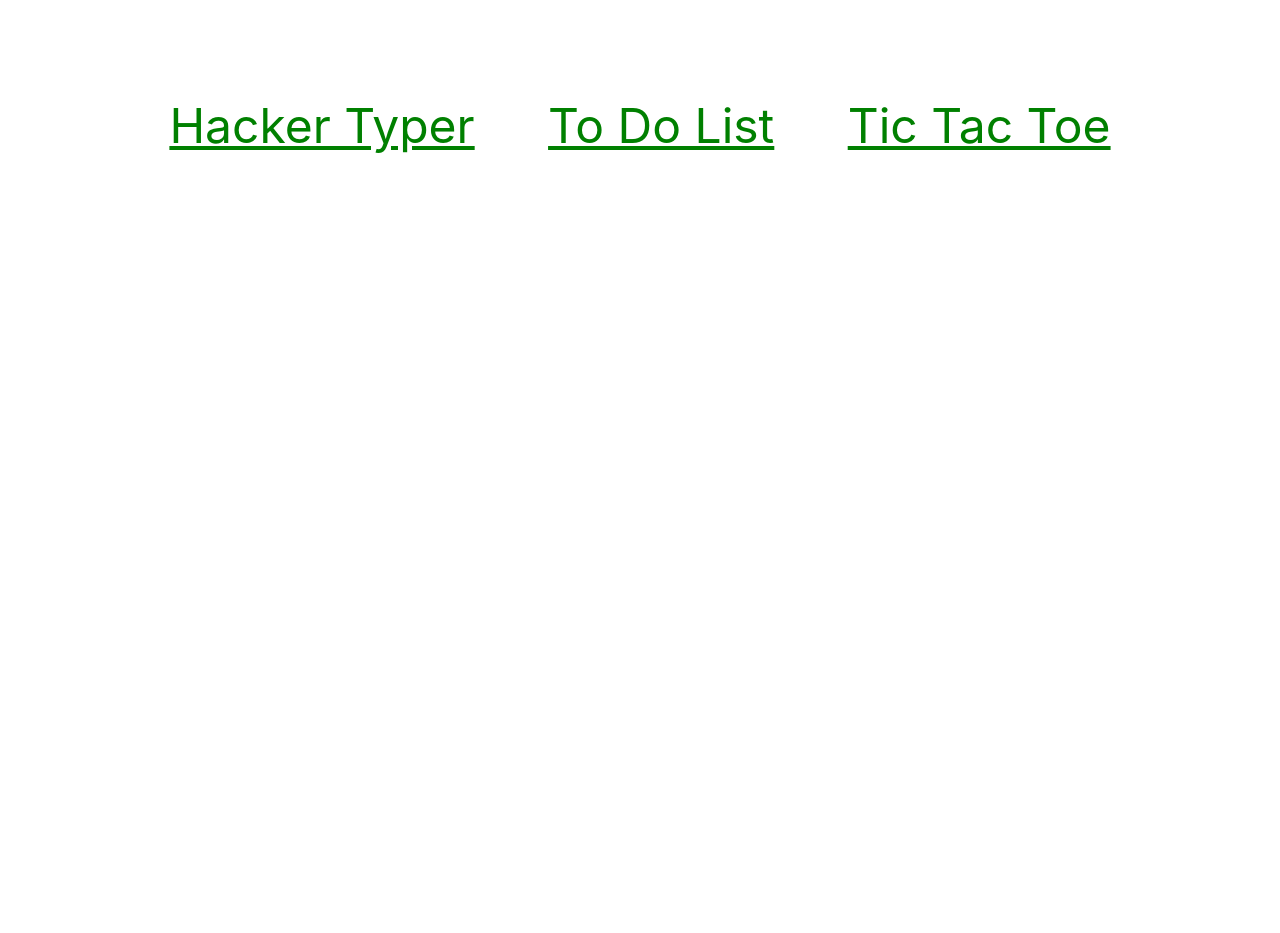
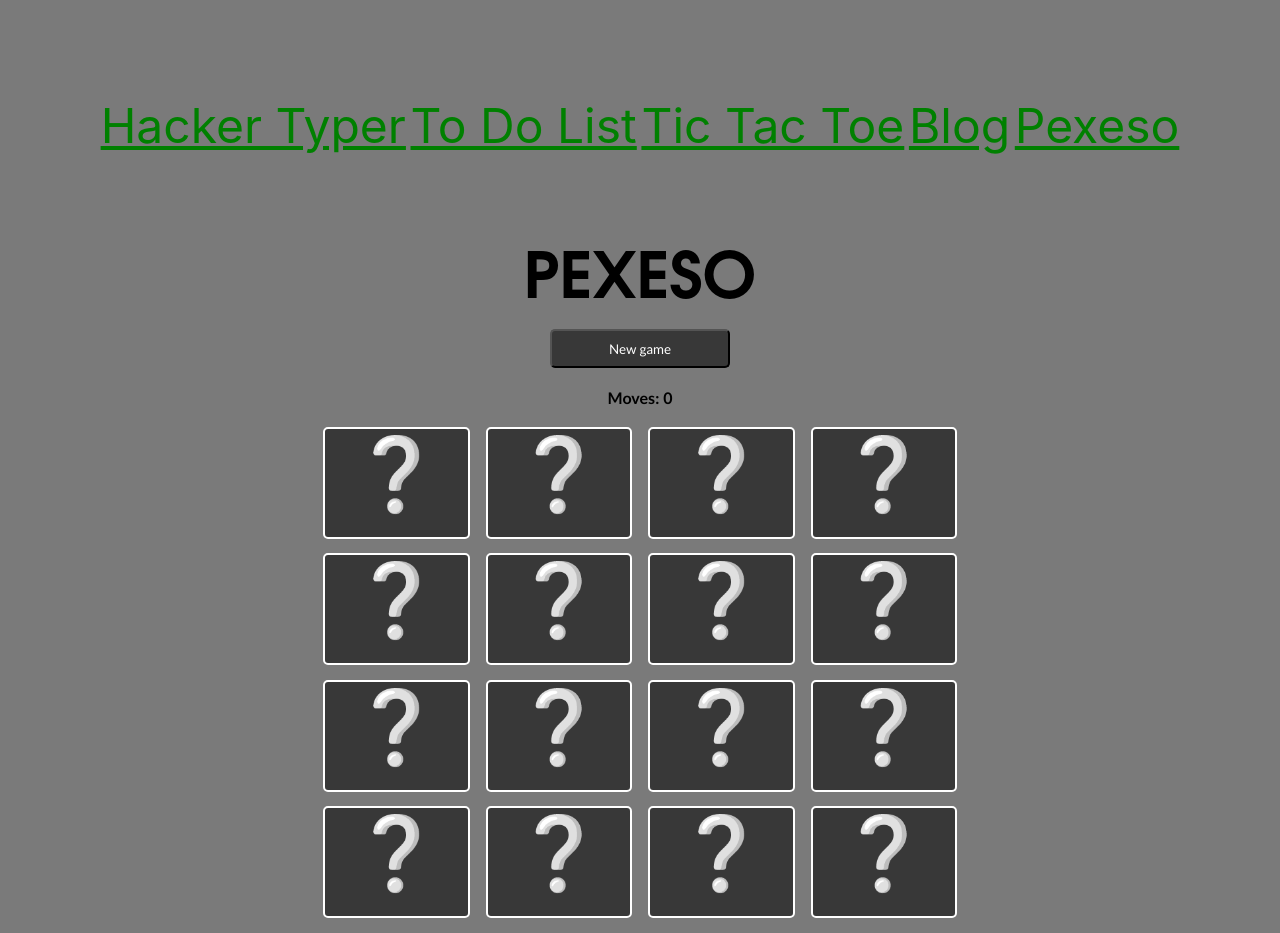
Before and after one commit to matusgrulik/ita-matus-grulik, a React (Create React App) app: page /pexeso in a window 1280 px wide. Before the commit the page ends 800 px from the top, so only its background shows below. Built offline with nearby package versions, Linux system fonts and the light colour scheme; the HTML template or start-up script is replaced by a standard one.

Commit message:
adding pexeso

```diff
--- a/src/App.tsx
+++ b/src/App.tsx
@@ -1,5 +1,6 @@
 import "./App.css";
 import { Link, Route, BrowserRouter as Router, Switch } from "react-router-dom";
+import { PexesoApp } from "./Pexeso/PexesoApp";
 
 export default function App() {
   return (
@@ -29,6 +30,16 @@ export default function App() {
                 Tic Tac Toe
               </Link>
             </div>
+            <div>
+              <Link to="/blogpost" style={{ color: "green" }}>
+                Blog
+              </Link>
+            </div>
+            <div>
+              <Link to="/pexeso" style={{ color: "green" }}>
+                Pexeso
+              </Link>
+            </div>
           </div>
         </nav>
 
@@ -40,6 +51,10 @@ export default function App() {
           <Route path="/tictactoe">
             <div>tictactoe</div>
           </Route>
+          <Route path="/blogpost">
+            <div>Blog</div>
+          </Route>
+          <Route path="/pexeso">{<PexesoApp />}</Route>
 
           <Route path="/">
             <div>
--- /dev/null
+++ b/src/Pexeso/Card.tsx
@@ -0,0 +1,39 @@
+import { CardData } from "./PexesoApp";
+import { themes } from "./Theme";
+import styled from "styled-components";
+
+//STYLE//
+
+const CardDiv = styled.div`
+  flex-basis: calc(25% - 20px);
+  height: 1.5em;
+  border: 2px solid ${themes.primaryColor};
+  border-radius: 5px;
+  margin: 0.1em 0;
+  cursor: pointer;
+  background-color: ${themes.tertiaryColor};
+  transition: 0.5s;
+  text-align: ${themes.textAlign};
+  font-size: 4.5em;
+`;
+
+//CODE//
+
+interface CardProps {
+  card: CardData;
+  selectCard: (id: number) => void;
+}
+
+export const Card = (props: CardProps) => {
+  return (
+    <CardDiv
+      onClick={() => {
+        props.selectCard(props.card.id);
+      }}
+    >
+      {props.card.revealed || props.card.matched
+        ? props.card.symbol.emoji
+        : "❔"}
+    </CardDiv>
+  );
+};
--- /dev/null
+++ b/src/Pexeso/Grid.tsx
@@ -0,0 +1,30 @@
+import { Card } from "./Card";
+import { CardData } from "./PexesoApp";
+import styled from "styled-components";
+
+//STYLE//
+const DivCardGrid = styled.div`
+  display: flex;
+  flex-wrap: wrap;
+  margin: auto auto 0.5em auto;
+  justify-content: space-around;
+  padding: 0 0.2em;
+  max-width: 650px;
+`;
+
+//CODE//
+
+interface CardGridProps {
+  cards: CardData[];
+  selectCard: (id: number) => void;
+}
+
+export const CardGrid = (props: CardGridProps) => {
+  return (
+    <DivCardGrid>
+      {props.cards.map((card, index) => (
+        <Card key={index} card={card} selectCard={props.selectCard} />
+      ))}
+    </DivCardGrid>
+  );
+};
--- /dev/null
+++ b/src/Pexeso/NewGame.tsx
@@ -0,0 +1,50 @@
+import { themes } from "./Theme";
+import styled from "styled-components";
+
+//STYLE//
+const DivWrapper = styled.div`
+  flex-basis: 100%;
+  display: flex;
+  flex-wrap: wrap;
+`;
+
+const Button = styled.button`
+  padding: 0.7em;
+  background-color: ${themes.tertiaryColor};
+  border-radius: 5px;
+  font-family: ${themes.secondaryFont};
+  color: ${themes.primaryColor};
+  width: 180px;
+  margin: 0.5em auto;
+
+  &:hover {
+    border: 2px solid ${themes.primaryColor};
+    background-color: ${themes.secondaryColor};
+    cursor: pointer;
+  }
+`;
+
+const H4 = styled.h4`
+  text-align: ${themes.textAlign};
+  padding: 5px;
+  color: ${themes.secondaryColor};
+  font-family: ${themes.secondaryFont};
+  margin: 0.5em auto;
+  flex-basis: 100%;
+`;
+
+//CODE//
+
+interface NewGameProps {
+  NewGame: () => void;
+  moves: number;
+}
+
+export const Newgame = (props: NewGameProps) => {
+  return (
+    <DivWrapper>
+      <Button onClick={props.NewGame}>New game</Button>
+      <H4>Moves: {props.moves} </H4>
+    </DivWrapper>
+  );
+};
--- /dev/null
+++ b/src/Pexeso/PexesoApp.tsx
@@ -0,0 +1,139 @@
+import { CardGrid } from "./Grid";
+import { Helmet } from "react-helmet";
+import { Newgame } from "./NewGame";
+import { themes } from "./Theme";
+import { useState } from "react";
+import styled from "styled-components";
+
+//STYLE//
+const DivWrapper = styled.div`
+  display: flex;
+  flex-wrap: wrap;
+  max-width: 880px;
+  margin: auto;
+`;
+
+const H1 = styled.h1`
+  text-align: ${themes.textAlign};
+  text-transform: ${themes.textTransform};
+  font-size: 4em;
+  color: ${themes.secondaryColor};
+  font-family: ${themes.primaryFont};
+  margin: 0 auto 0.2em auto;
+`;
+
+//CODE//
+
+export interface CardData {
+  symbol: CardSymbol;
+  revealed: boolean;
+  id: number;
+  matched: boolean;
+}
+
+export interface CardSymbol {
+  emoji: string;
+}
+
+const symbols = [
+  { emoji: "🍋" },
+  { emoji: "🍎" },
+  { emoji: "🍊" },
+  { emoji: "🍇" },
+  { emoji: "🍓" },
+  { emoji: "🍉" },
+  { emoji: "🥝" },
+  { emoji: "🍒" },
+];
+
+const shuffleArray = (a: any, b: any): number => 0.5 - Math.random();
+
+const prepareCards = (): CardData[] => {
+  return symbols
+    .concat(symbols)
+    .sort(shuffleArray)
+    .map((symbol, index) => {
+      return {
+        symbol: symbol,
+        revealed: false,
+        id: index,
+        matched: false,
+      };
+    });
+};
+
+export const PexesoApp = () => {
+  const [cards, setCards] = useState(prepareCards());
+  const [numberOfSelectedCards, setNumberOfSelectedCards] = useState<number>(0);
+  const [moves, setMoves] = useState<number>(0);
+
+  const NewGame = () => {
+    setCards(prepareCards());
+    setNumberOfSelectedCards(0);
+    setMoves(0);
+  };
+
+  /**
+   * inspiration for game logic:
+   * https://github.com/Ronnehag/reactjs-memory-game/blob/master/src/components/GameBoard.js,
+   * https://github.com/kurtpetrek/react-memory-game/blob/master/src/MemoryGame.js
+   */
+  const selectCard = (id: number) => {
+    if (numberOfSelectedCards >= 2) return;
+
+    setCards((prevState) => {
+      const copy = prevState.map((card) =>
+        card.id === id ? { ...card, revealed: true } : card
+      );
+
+      const revealed = copy.filter((card) => card.revealed);
+
+      if (revealed.length === 2) {
+        if (revealed[0].symbol === revealed[1].symbol) {
+          matchCard(revealed[1].symbol);
+        }
+
+        setMoves((prevState) => prevState + 1);
+        setTimeout(() => unselectAll(), 500);
+      }
+
+      return copy;
+    });
+
+    setNumberOfSelectedCards((prevState) => prevState + 1);
+  };
+
+  const matchCard = (symbol: CardSymbol) => {
+    setCards((prevState) => {
+      const copy = prevState.map((card) =>
+        card.symbol === symbol ? { ...card, matched: true } : card
+      );
+
+      const allCardsMatch = copy.every((card) => card.matched);
+      if (allCardsMatch) {
+        setTimeout(() => NewGame(), 800);
+      }
+
+      return copy;
+    });
+  };
+
+  const unselectAll = () => {
+    setCards((prevState) => {
+      return prevState.map((card) => ({ ...card, revealed: false }));
+    });
+
+    setNumberOfSelectedCards(0);
+  };
+
+  return (
+    <DivWrapper>
+      <Helmet>
+        <style>{`body { background-color: ${themes.quaternaryColor}}`}</style>
+      </Helmet>
+      <H1>Pexeso</H1>
+      <Newgame NewGame={NewGame} moves={moves} />
+      <CardGrid cards={cards} selectCard={selectCard} />
+    </DivWrapper>
+  );
+};
--- /dev/null
+++ b/src/Pexeso/Theme.ts
@@ -0,0 +1,10 @@
+export const themes = {
+  primaryColor: "#ffffff",
+  secondaryColor: "#000000",
+  tertiaryColor: "#383838",
+  quaternaryColor: "#7a7a7a",
+  primaryFont: "Avantgarde,TeX Gyre Adventor,URW Gothic L,sans-serif",
+  secondaryFont: "Optima, sans-serif",
+  textTransform: "uppercase",
+  textAlign: "center",
+};
```
